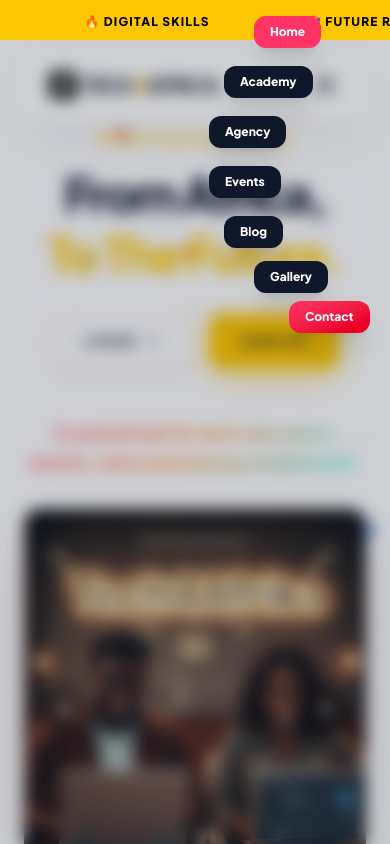
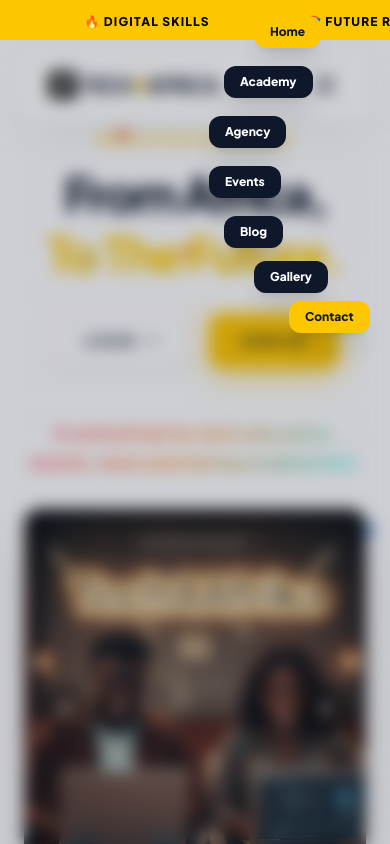
Before and after one commit to Inflimity/tech4africa, a Next.js app: page / in a window 390 px wide. Both pictures are taken after a click on the button 325 px from the left and 85 px from the top of the page. Shown: the top 844 px of the page. Built offline with nearby package versions, Linux system fonts and the light colour scheme.

Commit message:
updated mobile menu navbar

```diff
--- a/components/Navbar.tsx
+++ b/components/Navbar.tsx
@@ -89,8 +89,8 @@ export default function Navbar() {
                     <Link
                         href="/"
                         onClick={() => setMobileMenu(false)}
-                        className={`absolute flex items-center justify-center px-4 py-2 ${isActive("/") ? "bg-africa-red" : "bg-africa-midnight"
-                            } text-white rounded-xl shadow-xl font-bold text-xs transition-all duration-500`}
+                        className={`absolute flex items-center justify-center px-4 py-2 ${isActive("/") ? "bg-yellow-400 text-africa-midnight" : "bg-africa-midnight text-white"
+                            } rounded-xl shadow-xl font-bold text-xs transition-all duration-500`}
                         style={{
                             transform: mobileMenu ? "translate(-120px, 0px)" : "translate(0, 0) scale(0)",
                             opacity: mobileMenu ? 1 : 0,
@@ -169,7 +169,7 @@ export default function Navbar() {
                     <Link
                         href="/contact"
                         onClick={() => setMobileMenu(false)}
-                        className="absolute flex items-center justify-center px-4 py-2 bg-gradient-to-br from-africa-red to-red-600 text-white rounded-xl shadow-xl font-bold text-xs transition-all duration-500 delay-300"
+                        className="absolute flex items-center justify-center px-4 py-2 bg-yellow-400 text-africa-midnight rounded-xl shadow-xl font-bold text-xs transition-all duration-500 delay-300"
                         style={{
                             transform: mobileMenu ? "translate(-85px, 285px)" : "translate(0, 0) scale(0)",
                             opacity: mobileMenu ? 1 : 0,
```
